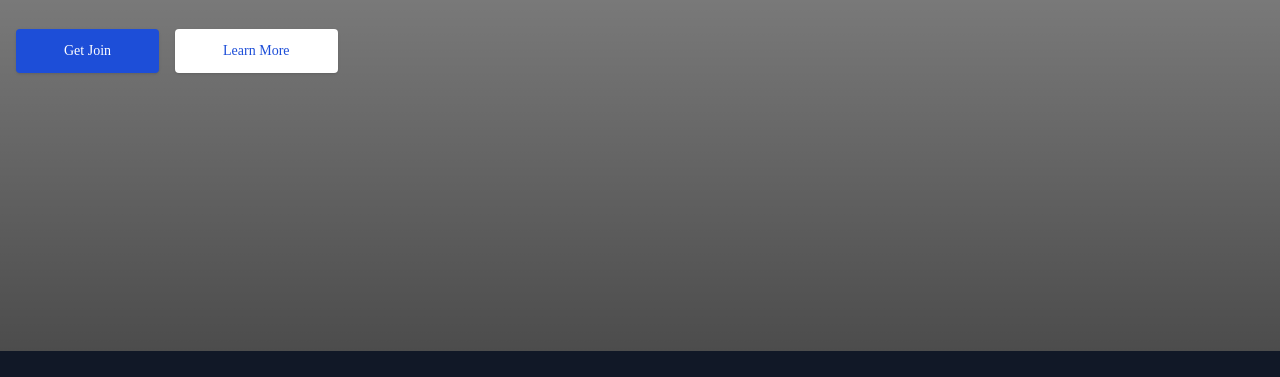
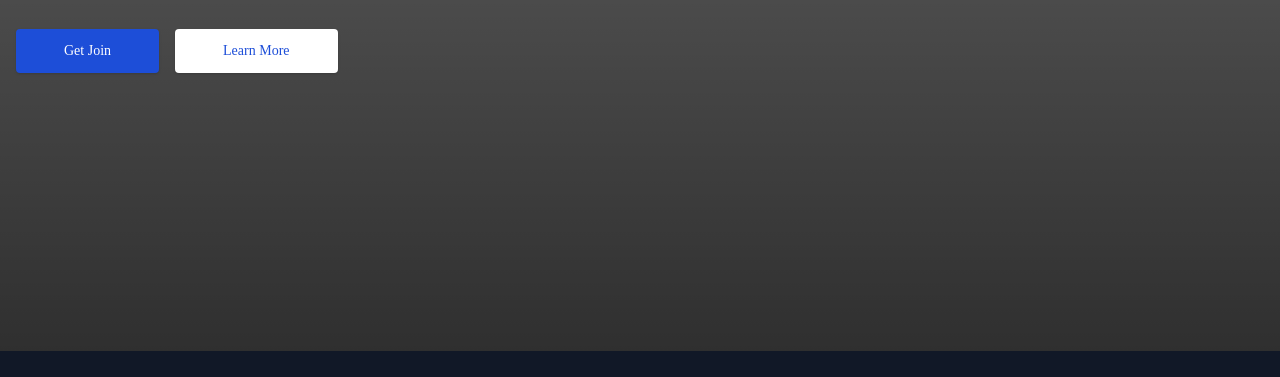
Before and after one commit to Digamberbhati/lr2, a plain HTML site: page index.html in a window 1280 px wide. Shown: the part 529-906 px from the top of the page. Drawn offline with nearby package versions, Linux system fonts and the light colour scheme; the site is published under a folder, as on GitHub Pages, so addresses that start at the root find nothing; a web font is replaced by a local one.

Commit message:
manage css

```diff
--- a/style.css
+++ b/style.css
@@ -50,7 +50,7 @@ main{
 }
 
 .hero {
-    background-image: linear-gradient(rgba(0,0,0,0.8), rgba(0,0,0,0.5), rgba(0,0,0,0.7)), url('/images/gym.jpg');
+    background-image: linear-gradient(rgba(0,0,0,0.8), rgba(0,0,0,0.5), rgba(0,0,0,0.7)), url('images/gym.jpg');
     background-size: cover;
     background-position: center;
     background-repeat: no-repeat;
```
